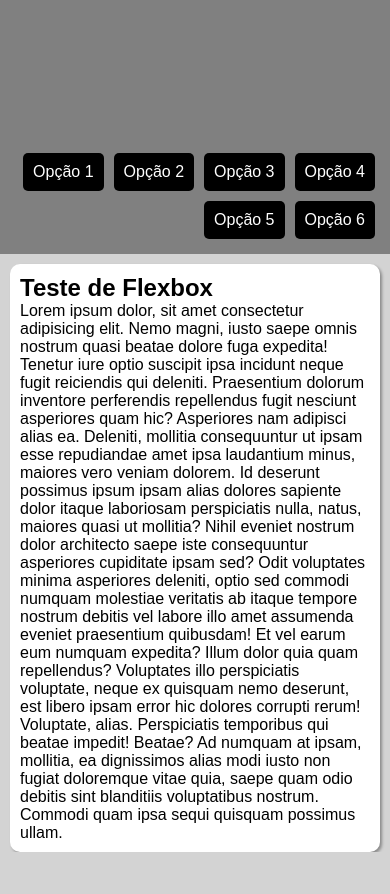
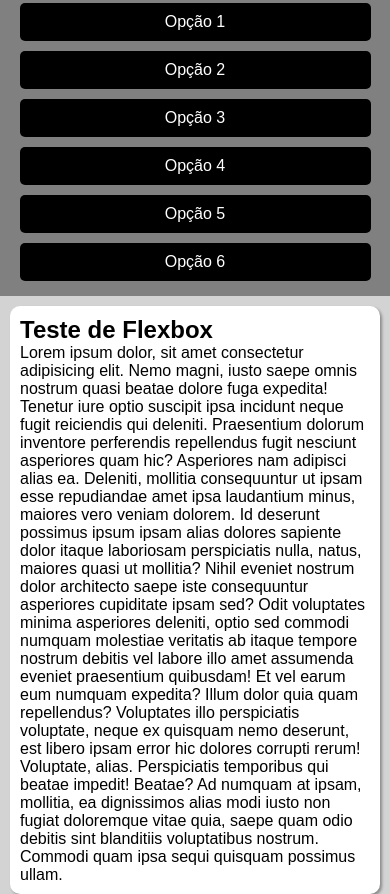
Before and after one commit to GabrielVSilvaDev/html-css, a plain HTML site: page exercicios/ex027/flex013-menuFlexbox/index.html in a window 390 px wide. Shown: the part 62-956 px from the top of the page. Before the commit the page ends 914 px from the top, so only its background shows below. Drawn offline with Linux system fonts and the light colour scheme.

Commit message:
menu flexbox com media-query

```diff
--- a/exercicios/ex027/flex013-menuFlexbox/style.css
+++ b/exercicios/ex027/flex013-menuFlexbox/style.css
@@ -27,6 +27,7 @@ header {
 
 header > h1 {
     flex: 0 0 200px;
+    text-shadow: 2px 2px 0px rgba(0, 0, 0, 0.400);
 }
 
 header > nav {
@@ -59,23 +60,17 @@ main {
     box-shadow: 2px 2px 3px rgba(0, 0, 0, 0.350);
 }
 
-@media screen and (max-width: 525px) {
-    header {
+@media screen and (max-width: 600px) {
+
+    header, header > nav {
         flex-flow: column nowrap;
     }
 
-    h1 {
-        padding: 0;
+    header > h1 {
+        flex: 0 1 50px;
     }
 
-    nav {
-        flex-flow: column;
-        width: 100%;
+    header > nav > a {
+        width: 90vw;
     }
-
-    a {
-        text-align: center;
-    }
-
-
 }
```
